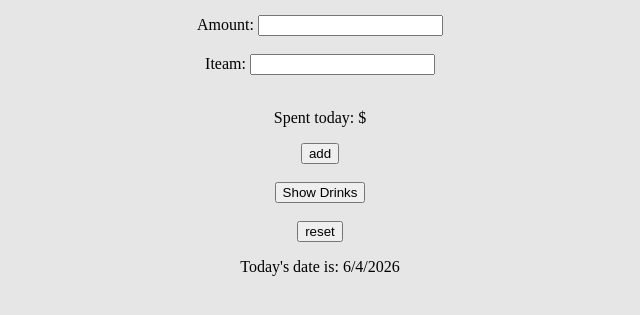
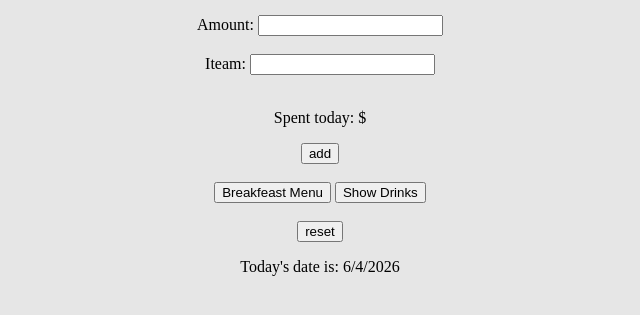
Before and after one commit to Klongrich/budgetapp, a plain HTML site: page index.html in a window 1280 px wide. Shown: the part 91-406 px from the top of the page, without its empty margins (320-960 px from the left). Drawn offline with Linux system fonts and the light colour scheme.

Commit message:
updating for button text toggle, adding Breakfeast Menu Button

```diff
--- a/index.html
+++ b/index.html
@@ -28,8 +28,8 @@
 			</form>
 
 			<br />
-			<button id="show_drinks">Show Drinks </button>
-
+			<button id="menu"> Breakfeast Menu </button>
+			<button id="show_drinks"><span id="drinks_button_text"> </span></button>
 			<div id="testing" class="iteam-container">
 			</div>
 
```
